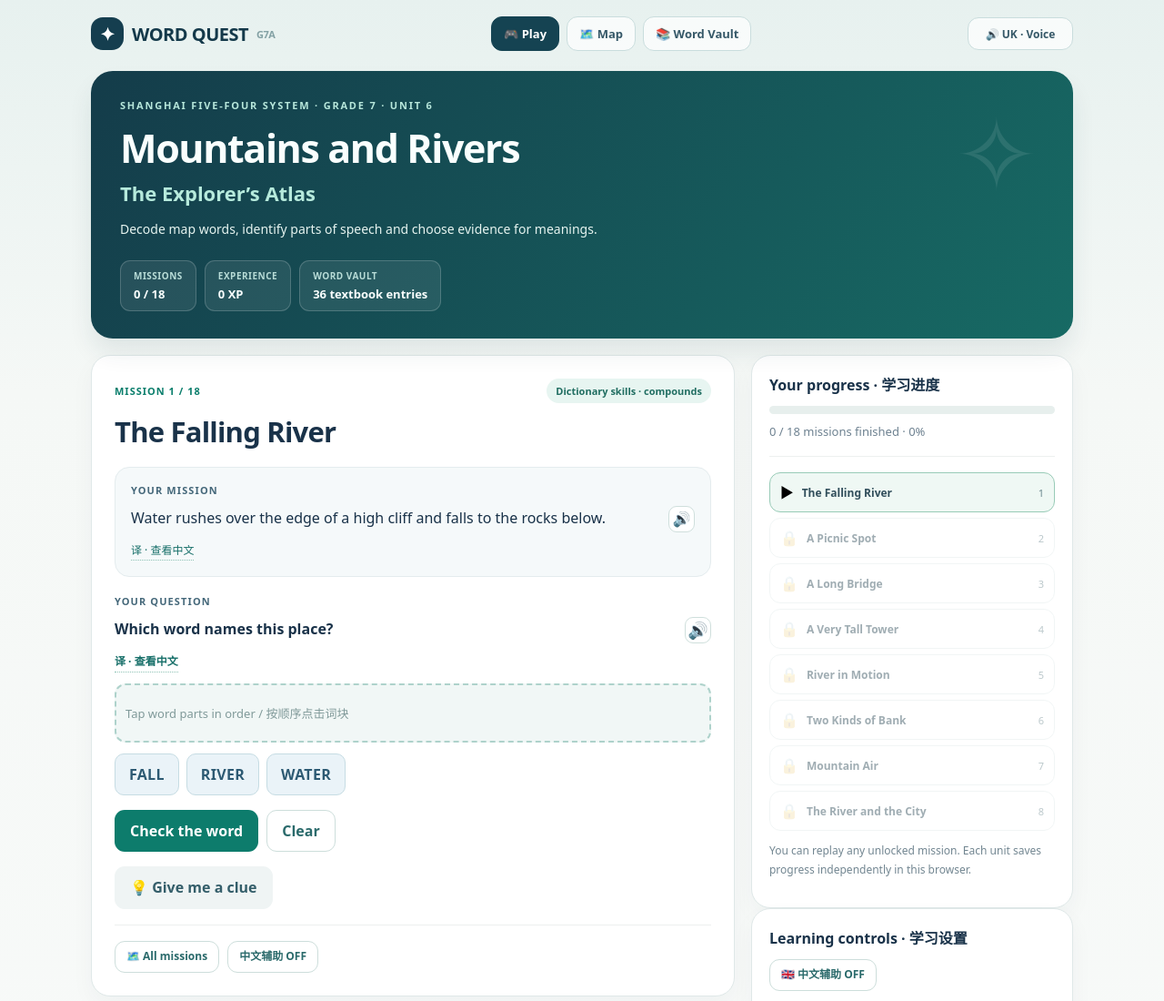
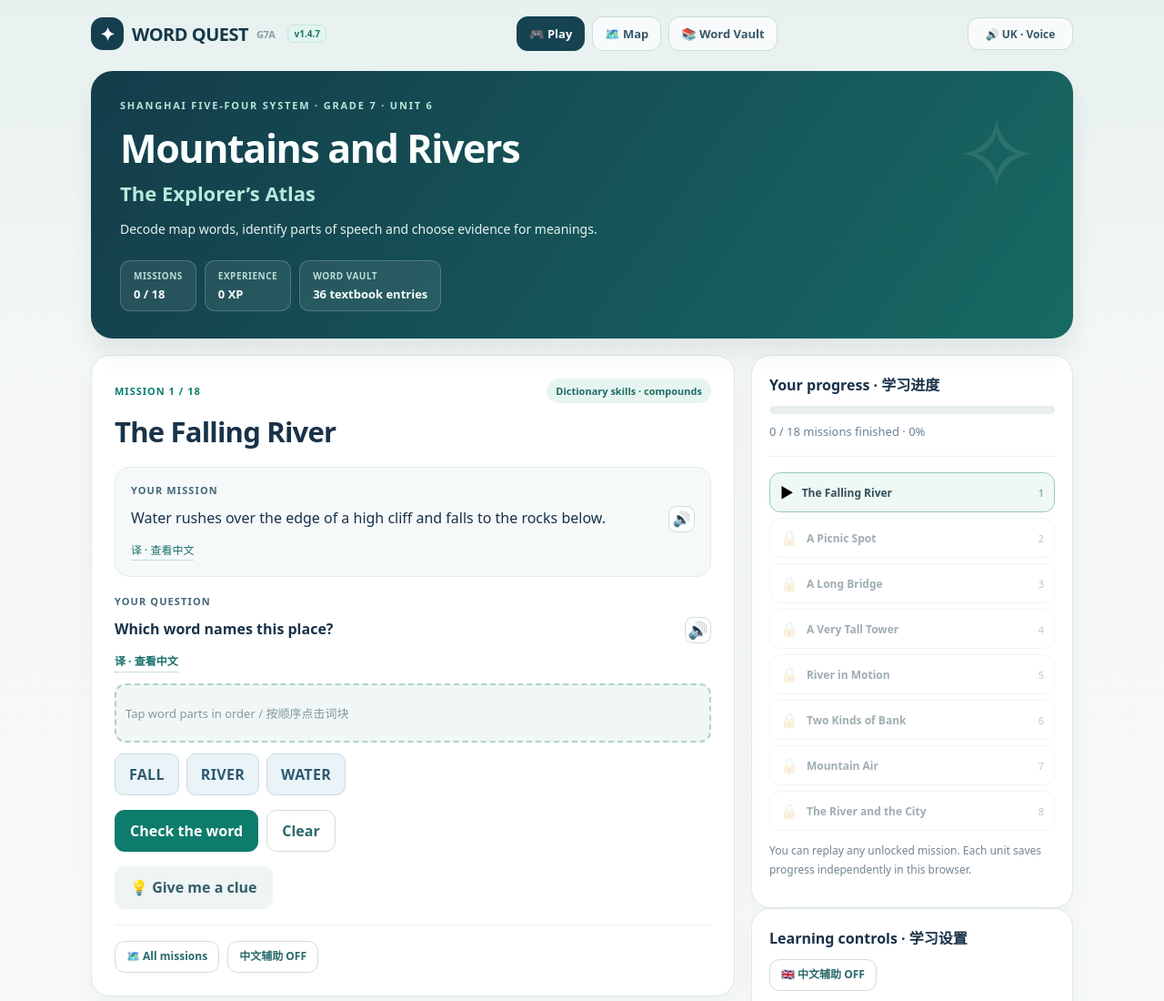
Before and after one commit to realnt/wordquest, a plain HTML site: page unit6.html in a window 1280 px wide. Shown: the top 1100 px of the page at 91% size. Drawn offline with Linux system fonts and the light colour scheme.

Commit message:
feat(version): show centralized release badge on unit6.html

```diff
--- a/unit6.html
+++ b/unit6.html
@@ -1 +1 @@
-<!doctype html><html lang="zh-CN"><head><meta charset="utf-8"><meta name="viewport" content="width=device-width,initial-scale=1"><meta name="theme-color" content="#153e4f"><title>Word Quest · Unit 6 Mountains and Rivers</title><link rel="stylesheet" href="quest.css"><link rel="stylesheet" href="speech.css"></head><body data-unit="6"><div id="root"></div><script src="content.js"></script><script src="quest.js"></script><script src="speech.js"></script></body></html>
+<!doctype html><html lang="zh-CN"><head><meta charset="utf-8"><meta name="viewport" content="width=device-width,initial-scale=1"><meta name="theme-color" content="#153e4f"><title>Word Quest · Unit 6 Mountains and Rivers</title><link rel="stylesheet" href="quest.css"><link rel="stylesheet" href="speech.css"></head><body data-unit="6"><div id="root"></div><script src="content.js"></script><script src="quest.js"></script><script src="speech.js"></script><script src="site-version.js"></script></body></html>
```
